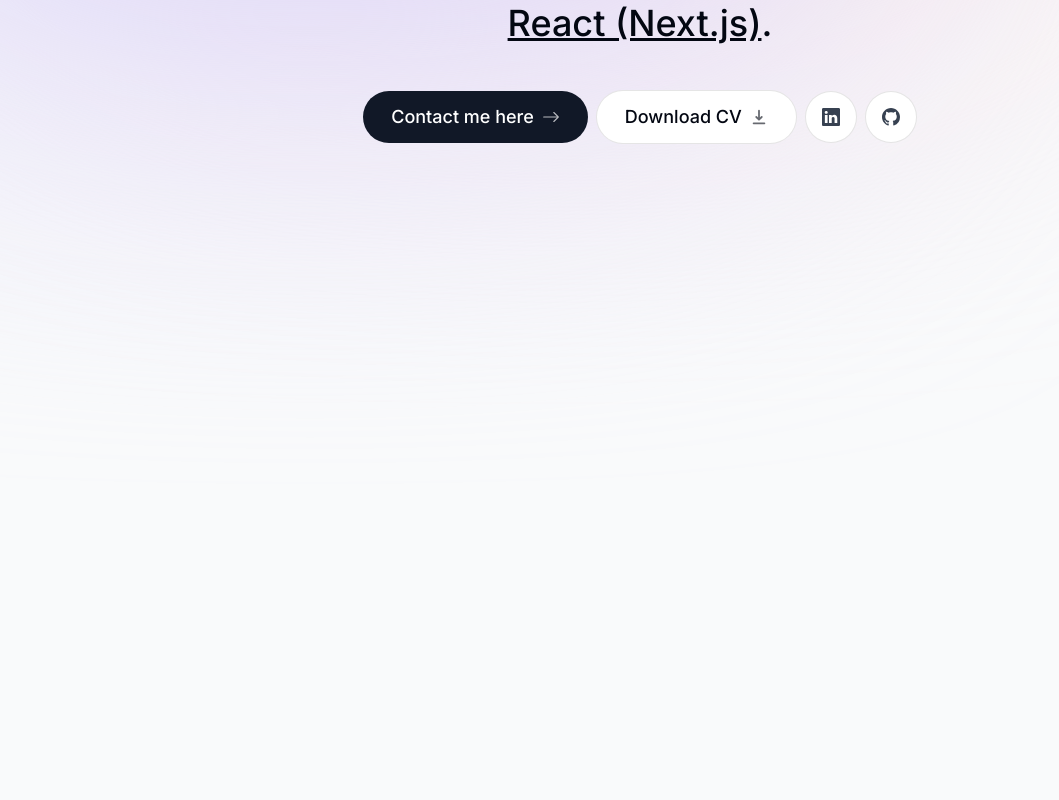
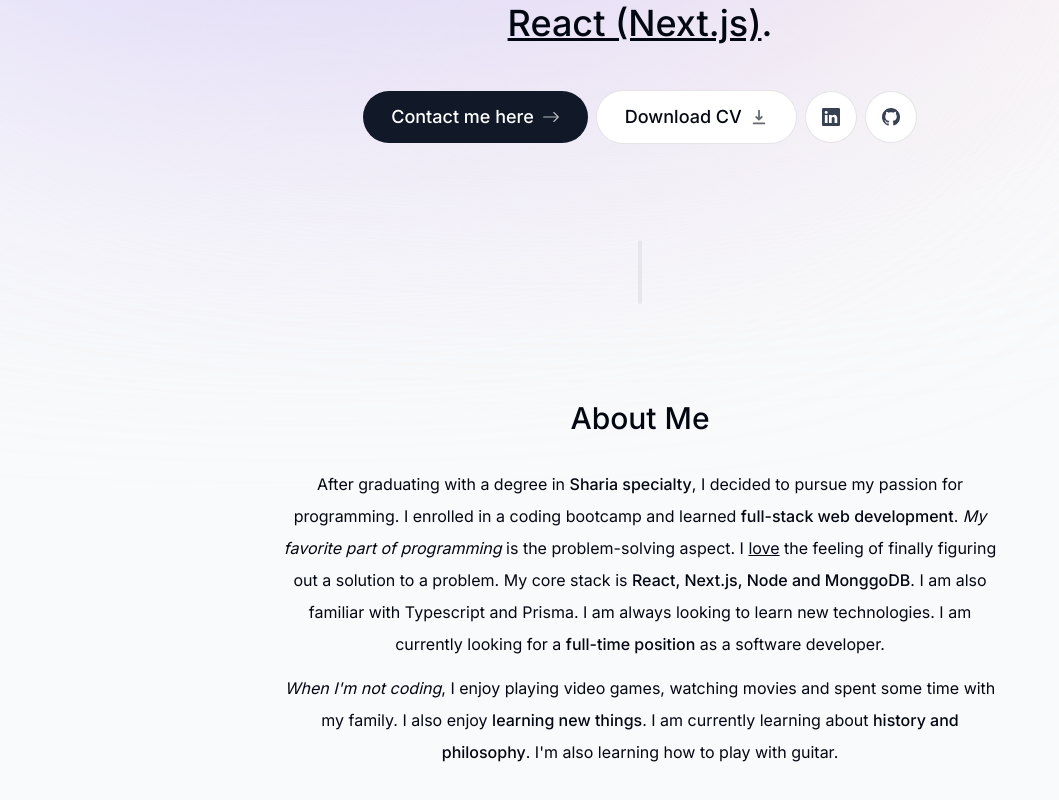
Before and after one commit to muhafs/portfolio-nextjs, a Next.js app: page / in a window 1280 px wide. Shown: the part 422-1222 px from the top of the page, without its empty margins (0-1059 px from the left). Built offline with nearby package versions, Linux system fonts and the light colour scheme.

Commit message:
add divider and about sections

```diff
--- a/app/layout.tsx
+++ b/app/layout.tsx
@@ -13,9 +13,9 @@
 	return (
 		<html lang="en">
 			<body className={`${inter.className} bg-gray-50 text-gray-950 relative pt-28 sm:pt-36 h-[200vh]`}>
-				<div className="bg-[#fbe2e3] absolute -top-[6rem] right-[11rem] -z-10 size-[31.25rem] rounded-full blur-[10rem] sm:w-[68.75rem]"></div>
+				<div className="bg-[#fbe2e3] absolute -top-[6rem] right-[11rem] -z-10 size-[31.25rem] rounded-full blur-[10rem] sm:w-[68.75rem]" />
 
-				<div className="bg-[#dbd7fb] absolute -top-[1rem] -left-[35rem] -z-10 h-[31.25rem] w-[50rem] rounded-full blur-[10rem] sm:w-[68.75rem] md:-left-[33rem] lg:-left-[28rem] xl:-left-[15rem] 2xl:-left-[5rem]"></div>
+				<div className="bg-[#dbd7fb] absolute -top-[1rem] -left-[35rem] -z-10 h-[31.25rem] w-[50rem] rounded-full blur-[10rem] sm:w-[68.75rem] md:-left-[33rem] lg:-left-[28rem] xl:-left-[15rem] 2xl:-left-[5rem]" />
 
 				<Header />
 				{children}
--- a/app/page.tsx
+++ b/app/page.tsx
@@ -1,9 +1,13 @@
+import About from '@/components/About'
 import Hero from '@/components/Hero'
+import SectionDivider from '@/components/SectionDivider'
 
 export default function Home() {
 	return (
 		<main className="flex flex-col items-center px-4">
 			<Hero />
+			<SectionDivider />
+			<About />
 		</main>
 	)
 }
--- /dev/null
+++ b/components/About.tsx
@@ -0,0 +1,33 @@
+'use client'
+
+import joinWithAnd from '@/helpers/joinWithAnd'
+import SectionHeading from './SectionHeading'
+import { motion } from 'framer-motion'
+
+export default function About() {
+	const skill = {
+		core: ['React', 'Next.js', 'Node', 'MonggoDB'],
+		other: ['Typescript', 'Prisma'],
+		hobby: ['playing video games', 'watching movies', 'spent some time with my family'],
+		interest: ['history', 'philosophy'],
+		current: ['play with guitar'],
+	}
+
+	return (
+		<motion.section className="mb-28 max-w-[45rem] text-center leading-8 sm:mb-40" initial={{ opacity: 0, y: 100 }} animate={{ opacity: 1, y: 0 }} transition={{ delay: 0.175 }}>
+			<SectionHeading>About me</SectionHeading>
+
+			<p className="mb-3">
+				After graduating with a degree in <span className="font-medium">Sharia specialty</span>, I decided to pursue my passion for programming. I enrolled in a coding bootcamp and learned{' '}
+				<span className="font-medium">full-stack web development</span>. <span className="italic">My favorite part of programming</span> is the problem-solving aspect. I <span className="underline">love</span> the feeling of finally figuring
+				out a solution to a problem. My core stack is <span className="font-medium">{joinWithAnd(skill.core)}</span>. I am also familiar with {joinWithAnd(skill.other)}. I am always looking to learn new technologies. I am currently looking
+				for a <span className="font-medium">full-time position</span> as a software developer.
+			</p>
+
+			<p>
+				<span className="italic">When I'm not coding</span>, I enjoy {joinWithAnd(skill.hobby)}. I also enjoy <span className="font-medium">learning new things</span>. I am currently learning about{' '}
+				<span className="font-medium">{joinWithAnd(skill.interest)}</span>. I'm also learning how to {joinWithAnd(skill.current)}.
+			</p>
+		</motion.section>
+	)
+}
--- /dev/null
+++ b/components/SectionDivider.tsx
@@ -0,0 +1,7 @@
+'use client'
+
+import { motion } from 'framer-motion'
+
+export default function SectionDivider() {
+	return <motion.div className="bg-gray-200 my-24 w-1 h-16 rounded-full hidden sm:block" initial={{ opacity: 0, y: 100 }} animate={{ opacity: 1, y: 0 }} transition={{ delay: 0.125 }} />
+}
--- /dev/null
+++ b/components/SectionHeading.tsx
@@ -0,0 +1,7 @@
+type SectionHeadingProps = {
+	children: React.ReactNode
+}
+
+export default function SectionHeading({ children }: SectionHeadingProps) {
+	return <h2 className="text-3xl font-medium capitalize mb-8">{children}</h2>
+}
--- /dev/null
+++ b/helpers/joinWithAnd.ts
@@ -0,0 +1,9 @@
+export default function joinWithAnd(arr: string[]): string {
+	if (arr.length === 0) return '' // If the array is empty, return an empty string
+	if (arr.length === 1) return arr[0] // If there's only one item, return it directly
+	if (arr.length === 2) return arr.join(' and ') // If there are two items, join them with 'and'
+
+	// For arrays with more than two items, join with commas and add 'and' before the last item
+	const lastItem = arr.pop() // Remove the last item from the array
+	return arr.join(', ') + ' and ' + lastItem // Join the remaining items with commas, then add 'and' before the last item
+}
```
